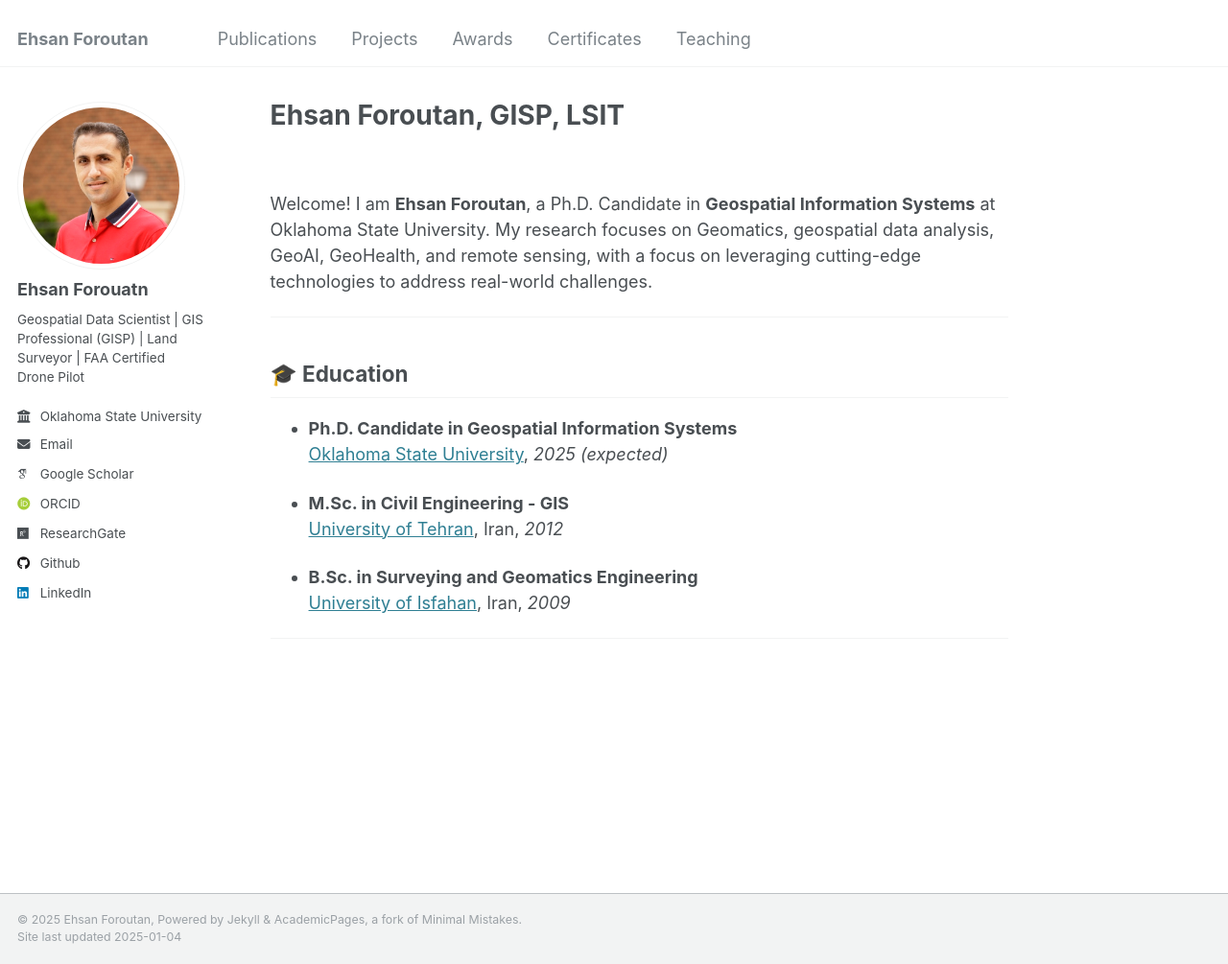
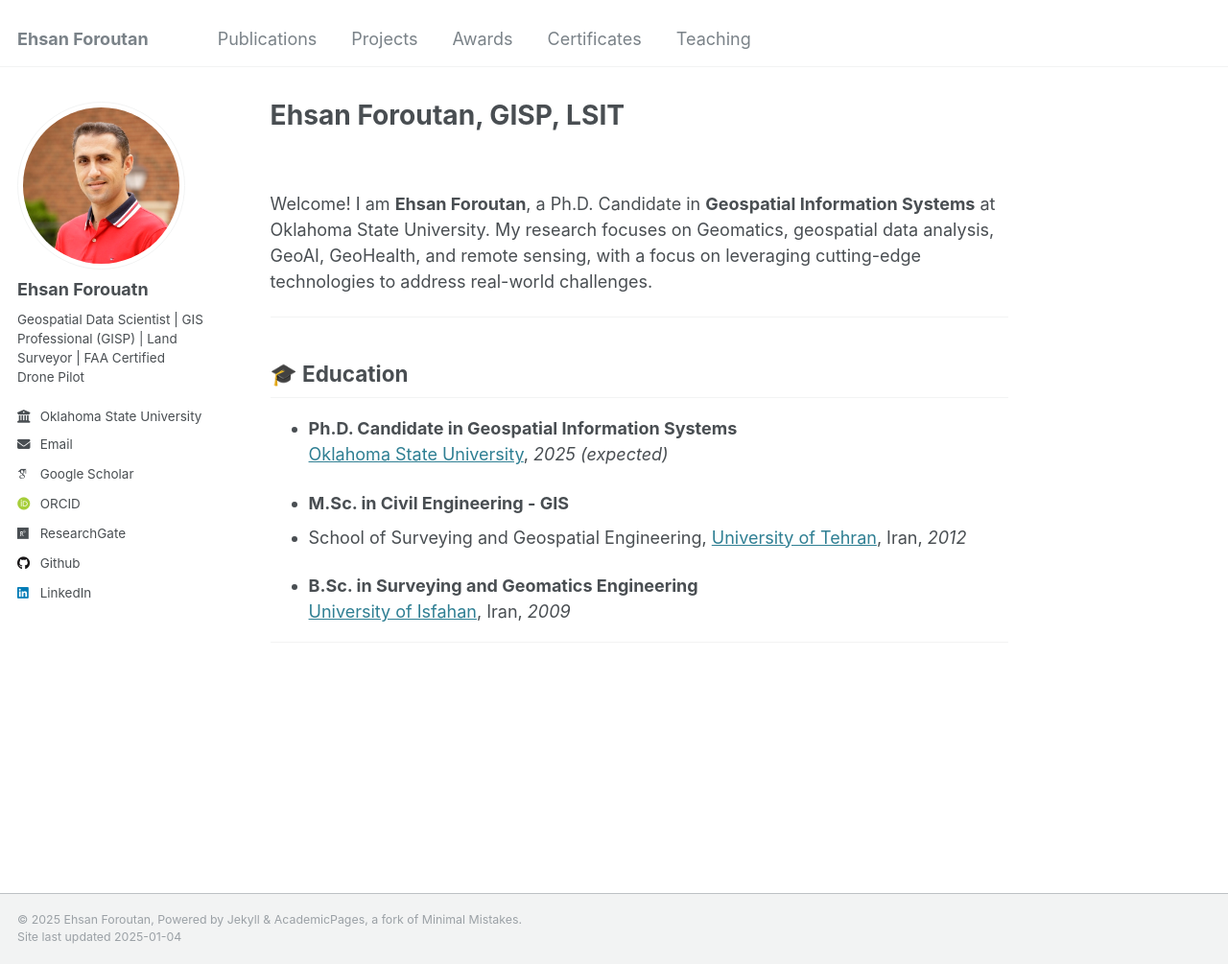
Before and after one commit to eforoutan/eforoutan.github.io, a Jekyll site: the page built from _pages/about.md, in a window 1280 px wide and 1005 px high. Shown: the whole window at 96% size. Built offline with Jekyll 4.4.1, drawn with Linux system fonts in a browser that asks for light colours; some web fonts are replaced.

Commit message:
Update about.md

```diff
--- a/_pages/about.md
+++ b/_pages/about.md
@@ -19,7 +19,7 @@ Welcome! I am **Ehsan Foroutan**, a Ph.D. Candidate in **Geospatial Information
   [Oklahoma State University](https://go.okstate.edu), *2025 (expected)*
 
 - **M.Sc. in Civil Engineering - GIS**
-  [University of Tehran](https://ut.ac.ir/en), Iran, *2012*
+- School of Surveying and Geospatial Engineering, [University of Tehran](https://geospatialeng.ut.ac.ir/en/), Iran, *2012*
 
 - **B.Sc. in Surveying and Geomatics Engineering**
   [University of Isfahan](https://www.ui.ac.ir/EN), Iran, *2009*
```
